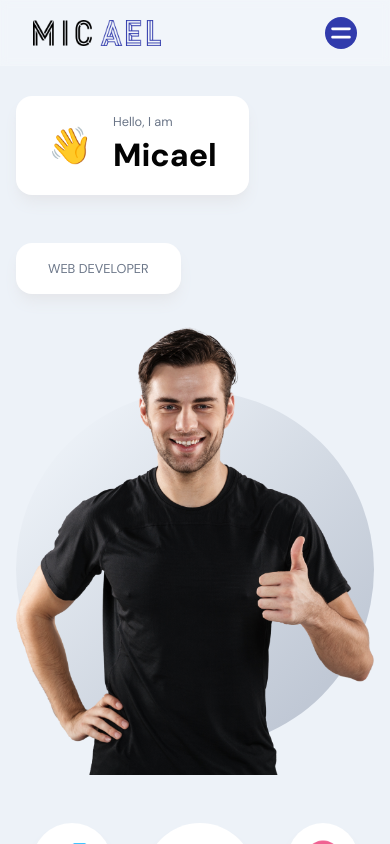
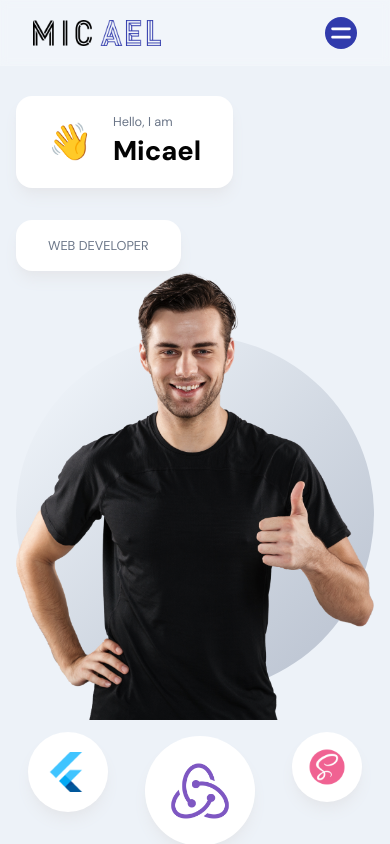
Before and after one commit to workarea002-cyber/portfolio_frontend, a Next.js app: page / in a window 390 px wide. Shown: the top 844 px of the page. Built offline with nearby package versions, Linux system fonts and the light colour scheme.

Commit message:
hero section style issue fixed

```diff
--- a/app/globals.css
+++ b/app/globals.css
@@ -13,6 +13,15 @@
   .flex-center {
     @apply flex justify-center items-center;
   }
+
+  .flex-start {
+    @apply flex justify-start items-start;
+  }
+
+  .flex-end {
+    @apply flex justify-end items-end;
+  }
+
   #home {
     @apply relative bg-[url(/assets/bgIMG.png)] bg-cover bg-center bg-repeat-y;
   }
@@ -81,7 +90,7 @@
   }
 
   @media screen and (max-width: 450px) {
-    font-size: 2rem;
+    font-size: 1.7rem;
   }
 }
 
--- a/components/Hero.tsx
+++ b/components/Hero.tsx
@@ -18,14 +18,14 @@ const Hero = () => {
   return (
     <div
       id="home"
-      className="flex-center flex-1 w-full h-full flex-row pt-24 px-8 pb-0 max-xl:flex-col max-sm:pt-24 max-sm:px-4 max-sm:pb-8"
+      className="flex-center flex-1 w-full h-full flex-col pt-24 px-4 pb-8 sm:px-8 min-[900px]:flex-row min-[900px]:pb-0"
     >
       <motion.div
         whileInView={{ x: [-100, 0], opacity: [0, 1] }}
         transition={{ duration: 0.5 }}
-        className="flex-[0.65] flex justify-start items-start flex-col h-full my-0 mx-8 xl:mx-20 max-md:mx-0 self-start"
+        className="flex-[0.60] flex-start self-start flex-col h-full min-[900px]:self-center min-[900px]:mr-4"
       >
-        <div className="w-full flex justify-end items-end flex-col max-xl:justify-start max-xl:items-start">
+        <div className="w-full flex-start flex-col min-[900px]:items-end">
           <div className="flex-center py-4 px-8 bg-white rounded-2xl flex-row w-auto shadow-lg shadow-gray-200">
             <span className="text-4xl">👋</span>
 
@@ -35,7 +35,7 @@ const Hero = () => {
             </div>
           </div>
 
-          <div className="flex-center flex-col mt-12 py-4 px-8 bg-white rounded-2xl w-auto shadow-lg shadow-gray-200">
+          <div className="flex-center flex-col mt-8 py-4 px-8 bg-white rounded-2xl w-auto shadow-lg shadow-gray-200">
             <p className="p-text text-right uppercase w-full">Web Developer</p>
           </div>
         </div>
@@ -44,10 +44,10 @@ const Hero = () => {
       <motion.div
         whileInView={{ opacity: [0, 1] }}
         transition={{ duration: 0.5, delayChildren: 0.5 }}
-        className="flex-1 h-full flex justify-end items-end relative max-xl:my-8 max-xl:mx-0"
+        className="flex-1 h-full flex-end relative"
       >
         <Image
-          className="w-full object-contain z-1"
+          className="w-96 min-[900px]:w-full h-full object-contain z-1 mx-auto"
           src={images.profile}
           alt="profile_bg"
         />
@@ -67,12 +67,12 @@ const Hero = () => {
       <motion.div
         variants={scaleVariants}
         whileInView="whileInView"
-        className="flex-[0.75] flex flex-col justify-between items-start h-full ml-4 max-xl:w-full max-xl:flex-row max-xl:flex-wrap max-xl:ml-0"
+        className="flex-[0.60] flex flex-row justify-between items-start w-full h-full flex-wrap min-[900px]:flex-col"
       >
         {data.heroSkillImages.map(({ id, img }) => (
           <div
             key={id}
-            className={`circle-cmp flex-center rounded-full bg-white shadow-lg shadow-gray-200 ${id === 1 && "w-[100px] h-[100px] max-md:w-20 max-md:h-20"} ${id === 2 && "m-7 w-[150px] h-[150px] max-md:w-[110px] max-md:h-[110px]"} ${id === 3 && "w-[70px] h-[70px]"} max-xl:m-4`}
+            className={`circle-cmp flex-center rounded-full bg-white shadow-lg shadow-gray-200 ${id === 1 && "w-20 h-20 sm:w-[100px] sm:h-[100px]"} ${id === 2 && "m-4 w-[110px] h-[110px] sm:w-[150px] sm:h-[150px] min-[900px]:m-8"} ${id === 3 && "w-[70px] h-[70px] sm:w-20 sm:h-20"} m-3`}
           >
             <Image className="w-3/5 h-3/5" src={img} alt="circles" />
           </div>
```
